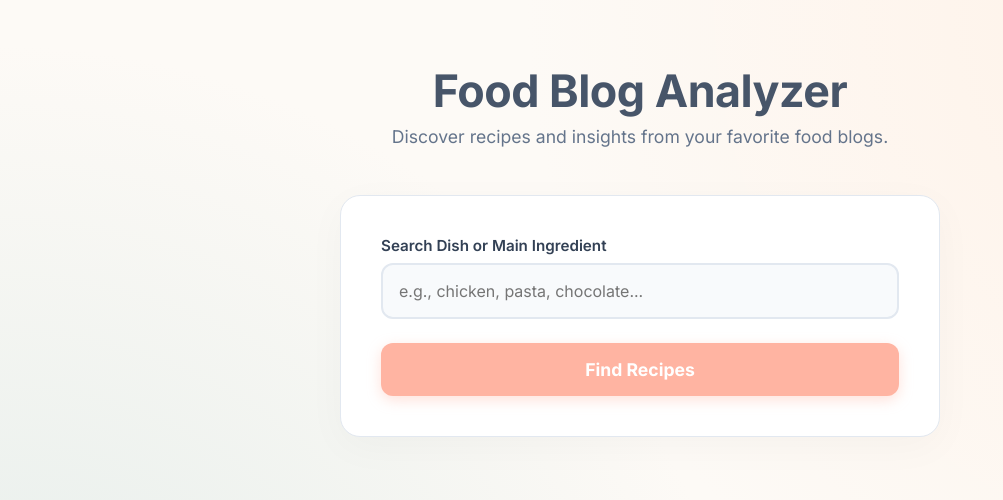
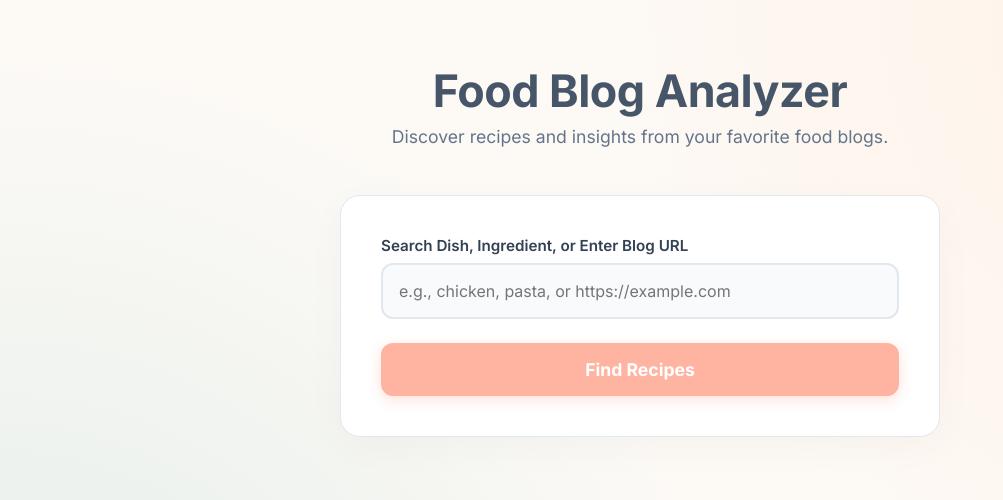
Before and after one commit to Sailajathota/Food-Scraping, a Flask app: page / in a window 1280 px wide. Shown: the top 500 px of the page, without its empty margins (0-1003 px from the left). Run offline with Flask 3, Linux system fonts and the light colour scheme.

Commit message:
this is my first commit

```diff
--- a/app.py
+++ b/app.py
@@ -38,61 +38,94 @@ def index():
             return jsonify({"error": "No search query provided"}), 400
 
         try:
-            # 1. Fetch search results from Bing (acting as our scraper for various websites)
-            headers = {'User-Agent': 'Mozilla/5.0 (Windows NT 10.0; Win64; x64)'}
-            # We add "+recipe" to ensure we get food recipes
-            search_url = f"https://www.bing.com/search?q={query}+recipe"
-            response = requests.get(search_url, headers=headers, timeout=10)
-            response.raise_for_status()
+            # --- DUAL FUNCTIONALITY: URL SCRAPING OR INGREDIENT SEARCH ---
+            if query.startswith('http://') or query.startswith('https://'):
+                # ---------------------------------------------
+                # 1. ORIGINAL FEATURE: Scrape a specific blog
+                # ---------------------------------------------
 
-            # 2. Parse the search engine HTML content using BeautifulSoup
-            soup = BeautifulSoup(response.text, 'html.parser')
+                # Check for social media restrictions
+                if 'instagram.com' in query or 'facebook.com' in query:
+                    return jsonify({
+                        "error": "Social media sites cannot be scraped directly due to login walls. Please enter a different blog URL or a search ingredient."
+                    }), 400
 
-            # 3. Extract and group related data (Title, Image, Description) from different websites
-            recipes = []
+                headers = {'User-Agent': 'Mozilla/5.0'}
+                response = requests.get(query, headers=headers, timeout=10)
+                response.raise_for_status()
 
-            # In Bing, search results are stored in list items with class 'b_algo'
-            for item in soup.select('li.b_algo')[:6]: # Let's get top 6 results
-                # Find the title (usually an <h2> containing an <a> tag)
-                title_elem = item.select_one('h2 a')
-                if not title_elem:
-                    continue
+                soup = BeautifulSoup(response.text, 'html.parser')
+                recipes = []
 
-                title = title_elem.get_text().strip()
-                link = title_elem.get('href')
+                for heading in soup.find_all(['h1', 'h2']):
+                    title = heading.get_text().strip()
+                    if not title:
+                        continue
 
-                # Find the description snippet
-                desc_elem = item.select_one('.b_caption p')
-                description = desc_elem.get_text().strip() if desc_elem else "No description available."
+                    img_tag = heading.find_next('img')
+                    image_url = img_tag.get('src') if img_tag else ""
+                    if image_url and not image_url.startswith('http'):
+                        image_url = ""
 
-                # Classify the recipe based on title and description
-                combined_text = title + " " + description
-                category = classify_recipe(combined_text)
+                    p_tag = heading.find_next('p')
+                    description = p_tag.get_text().strip() if p_tag else "No description available."
 
-                # To ensure beautiful, accurate images for every single recipe,
-                # we generate a dynamic image URL based on the scraped recipe title!
-                import urllib.parse
-                safe_title = urllib.parse.quote(title + " recipe")
-                image_url = f"https://tse1.mm.bing.net/th?q={safe_title}&w=600&h=400&c=7&rs=1&p=0&dpr=3&pid=1.7"
+                    combined_text = title + " " + description
+                    category = classify_recipe(combined_text)
 
-                # Group them together into a single structured object
-                recipes.append({
-                    "title": title,
-                    "image": image_url,
-                    "description": description,
-                    "category": category,
-                    "link": link
-                })
+                    recipes.append({
+                        "title": title,
+                        "image": image_url,
+                        "description": description,
+                        "category": category,
+                        "link": query
+                    })
 
-            # Basic error handling: If no recipes were found, return a simple error message
+            else:
+                # ---------------------------------------------
+                # 2. NEW FEATURE: Search and scrape from various sites
+                # ---------------------------------------------
+                headers = {'User-Agent': 'Mozilla/5.0 (Windows NT 10.0; Win64; x64)'}
+                search_url = f"https://www.bing.com/search?q={query}+recipe"
+                response = requests.get(search_url, headers=headers, timeout=10)
+                response.raise_for_status()
+
+                soup = BeautifulSoup(response.text, 'html.parser')
+                recipes = []
+
+                for item in soup.select('li.b_algo')[:6]:
+                    title_elem = item.select_one('h2 a')
+                    if not title_elem:
+                        continue
+
+                    title = title_elem.get_text().strip()
+                    link = title_elem.get('href')
+
+                    desc_elem = item.select_one('.b_caption p')
+                    description = desc_elem.get_text().strip() if desc_elem else "No description available."
+
+                    combined_text = title + " " + description
+                    category = classify_recipe(combined_text)
+
+                    import urllib.parse
+                    safe_title = urllib.parse.quote(title + " recipe")
+                    image_url = f"https://tse1.mm.bing.net/th?q={safe_title}&w=600&h=400&c=7&rs=1&p=0&dpr=3&pid=1.7"
+
+                    recipes.append({
+                        "title": title,
+                        "image": image_url,
+                        "description": description,
+                        "category": category,
+                        "link": link
+                    })
+
+            # Common error handling
             if len(recipes) == 0:
                 return jsonify({"error": f"No recipes found for '{query}'."}), 404
 
-            # Return the structured data as a JSON response
             return jsonify({"recipes": recipes})
 
         except Exception as e:
-            # If an error occurs, return it as JSON
             return jsonify({"error": f"Error performing search: {str(e)}"}), 500
 
     # For a normal page visit (GET request), just render the empty frontend template
--- a/templates/index.html
+++ b/templates/index.html
@@ -21,12 +21,12 @@
             <!-- Form to collect the search query. Uses javascript to submit without reloading -->
             <form id="scrape-form" class="url-form">
                 <div class="input-group">
-                    <label for="search_query">Search Dish or Main Ingredient</label>
+                    <label for="search_query">Search Dish, Ingredient, or Enter Blog URL</label>
                     <input
                         type="text"
                         id="search_query"
                         name="search_query"
-                        placeholder="e.g., chicken, pasta, chocolate..."
+                        placeholder="e.g., chicken, pasta, or https://example.com"
                         required
                     >
                 </div>
```
